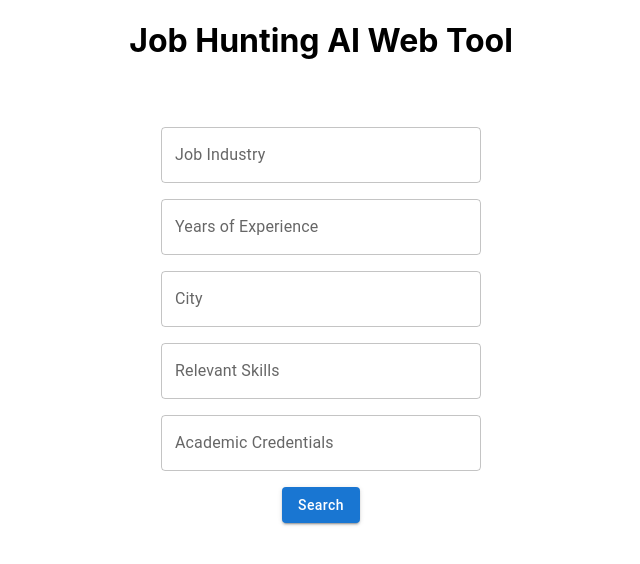
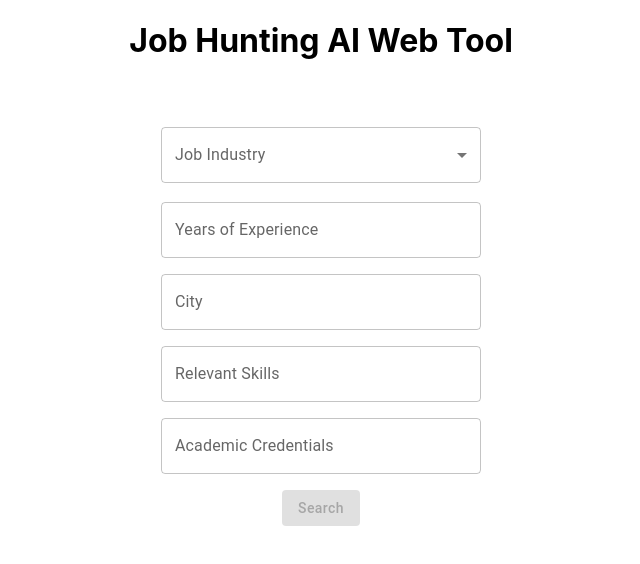
Before and after one commit to cdelapena/JHAIWT, a React (Create React App) app in the folder frontend/: page / in a window 1280 px wide. Shown: the top 564 px of the page, without its empty margins (319-959 px from the left). Built offline with nearby package versions, Linux system fonts and the light colour scheme.

Commit message:
added drop down for job industry

```diff
--- a/frontend/src/Pages/Home/InputForm/InputForm.tsx
+++ b/frontend/src/Pages/Home/InputForm/InputForm.tsx
@@ -1,10 +1,18 @@
 import Button from "@mui/material/Button";
 import TextField from "@mui/material/TextField";
+import {
+  FormControl,
+  FormHelperText,
+  InputLabel,
+  MenuItem,
+  Select,
+} from "@mui/material";
 
 import { useFormik } from "formik";
 import * as yup from "yup";
 
 import "./InputForm.css";
+import { jobs } from "./InputFormHelper";
 
 // schema: https://github.com/jquense/yup?tab=readme-ov-file#stringurlmessage-string--function-schema
 
@@ -39,19 +47,34 @@ const InputForm = () => {
   return (
     <div className="input-form-container">
       <form onSubmit={formik.handleSubmit}>
-        <TextField
-          id="jobIndustry"
-          className="input-form"
+        <FormControl className="input-form">
+          <InputLabel
+            id="jobIndustryLabel"
+            sx={{ color: formik.errors.jobIndustry ? "#d32f2f" : "" }}
+          >
+            Job Industry
+          </InputLabel>
+          <Select
             name="jobIndustry"
+            labelId="jobIndustryLabel"
+            id="jobIndustrySelect"
+            value={formik.values.jobIndustry}
             label="Job Industry"
-          value={formik.values.jobIndustry}
             onChange={formik.handleChange}
             onBlur={formik.handleBlur}
             error={
               formik.touched.jobIndustry && Boolean(formik.errors.jobIndustry)
             }
-          helperText={formik.touched.jobIndustry && formik.errors.jobIndustry}
-        />
+            sx={{ textAlign: "left" }}
+          >
+            {jobs.map((job) => (
+              <MenuItem value={job.slug}>{job.name}</MenuItem>
+            ))}
+          </Select>
+          <FormHelperText sx={{ color: "#d32f2f" }}>
+            {formik.touched.jobIndustry && formik.errors.jobIndustry}
+          </FormHelperText>
+        </FormControl>
         <TextField
           id="yearsOfExperience"
           className="input-form"
@@ -109,12 +132,14 @@ const InputForm = () => {
             Boolean(formik.errors.academicCredentials)
           }
           helperText={
-            formik.touched.academicCredentials && formik.errors.academicCredentials
+            formik.touched.academicCredentials &&
+            formik.errors.academicCredentials
           }
         />
 
         <Button
           color="primary"
+          disabled={!formik.dirty}
           variant="contained"
           type="submit"
           sx={{ display: "flex", marginLeft: "auto", marginRight: "auto" }}
--- /dev/null
+++ b/frontend/src/Pages/Home/InputForm/InputFormHelper.tsx
@@ -0,0 +1,79 @@
+interface Job {
+  id: number;
+  name: string;
+  slug: string;
+}
+
+// list of job categories taken from remotive api: https://remotive.com/api/remote-jobs/categories
+export const jobs: Job[] = [
+  {
+    id: 19,
+    name: "Software Development",
+    slug: "software-dev",
+  },
+  {
+    id: 18,
+    name: "Customer Service",
+    slug: "customer-support",
+  },
+  {
+    id: 21,
+    name: "Design",
+    slug: "design",
+  },
+  {
+    id: 28,
+    name: "Marketing",
+    slug: "marketing",
+  },
+  {
+    id: 30,
+    name: "Sales / Business",
+    slug: "sales-business",
+  },
+  {
+    id: 23,
+    name: "Product",
+    slug: "product",
+  },
+  {
+    id: 36,
+    name: "Project Management",
+    slug: "project-management",
+  },
+  {
+    id: 24,
+    name: "Data Analysis",
+    slug: "data",
+  },
+  {
+    id: 25,
+    name: "DevOps / Sysadmin",
+    slug: "devops",
+  },
+  {
+    id: 26,
+    name: "Finance / Legal",
+    slug: "finance-legal",
+  },
+  {
+    id: 27,
+    name: "Human Resources",
+    slug: "hr",
+  },
+  {
+    id: 29,
+    name: "QA",
+    slug: "qa",
+  },
+  {
+    id: 32,
+    name: "Writing",
+    slug: "writing",
+  },
+  {
+    id: 22,
+    name: "All others",
+    slug: "all-others",
+  },
+];
```
Also changed, not shown: frontend/src/App.tsx (+5 -3 lines). Lines whose indentation alone changed are shown as unchanged.
